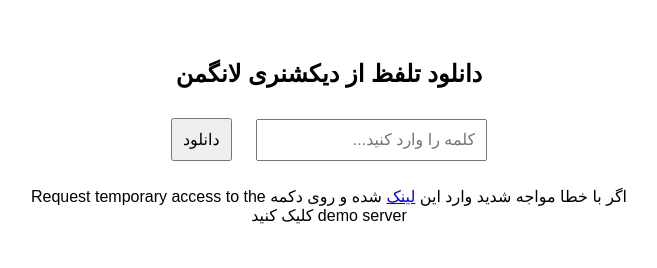
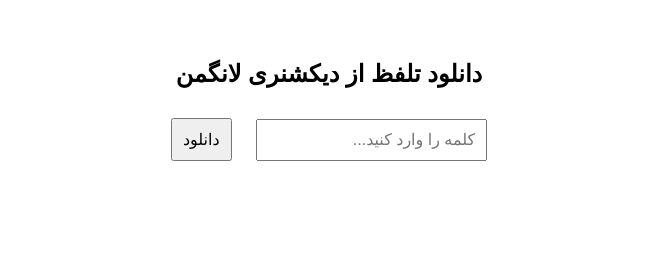
Before and after one commit to AmirDanesh/Longman-Crawler, a plain HTML site: page index.html in a window 1280 px wide. Shown: the whole page, without its empty margins (311-968 px from the left). Drawn offline with Linux system fonts and the light colour scheme.

Commit message:
remove CORS hint box

```diff
--- a/index.html
+++ b/index.html
@@ -24,12 +24,6 @@
   <input type="text" id="wordInput" placeholder="کلمه را وارد کنید..." />
   <button onclick="fetchAudio()">دانلود</button>
   <p id="status"></p>
-
-  <div>
-      <span>اگر با خطا مواجه شدید وارد این</span>
-      <a href="https://cors-anywhere.herokuapp.com/corsdemo" target="_blank">لینک</a>
-      <span>شده و روی دکمه Request temporary access to the demo server کلیک کنید</span>
-  </div>
 
   <script>
     async function fetchAudio() {
```
